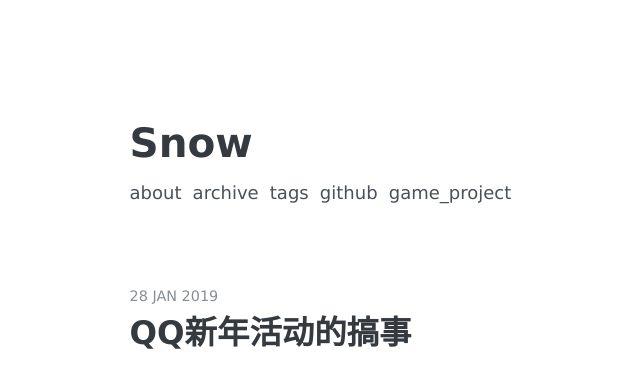
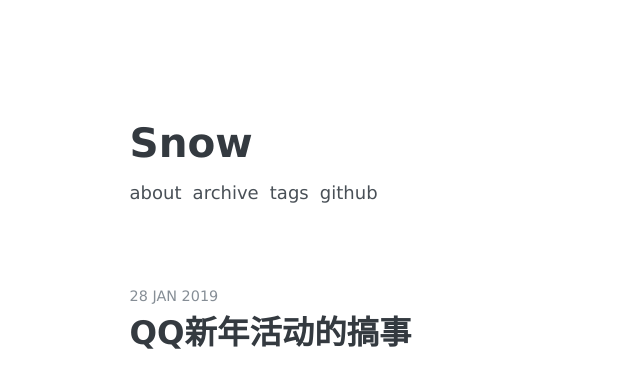
Before and after one commit to hkslover/hkslover.github.io, a Jekyll site: the page built from index.html, in a window 1280 px wide and 900 px high. Shown: the top 375 px of the window, without its empty margins (113-753 px from the left). Built offline with Jekyll 4.4.1, drawn with Linux system fonts in a browser that asks for light colours; some web fonts are replaced; the list of posts is cut into pages by our own code.

Commit message:
Update _config.yml

```diff
--- a/_config.yml
+++ b/_config.yml
@@ -71,9 +71,6 @@
     url:            "/tags"
   - name:           "Github"
     url:            "https://github.com/hkslover"
-  - name:           "Game_Project"
-    url:            "https://github.com/hkslover/QQ_newyear_game"
-
 # Sass
 sass:
   sass_dir:         _sass
```
